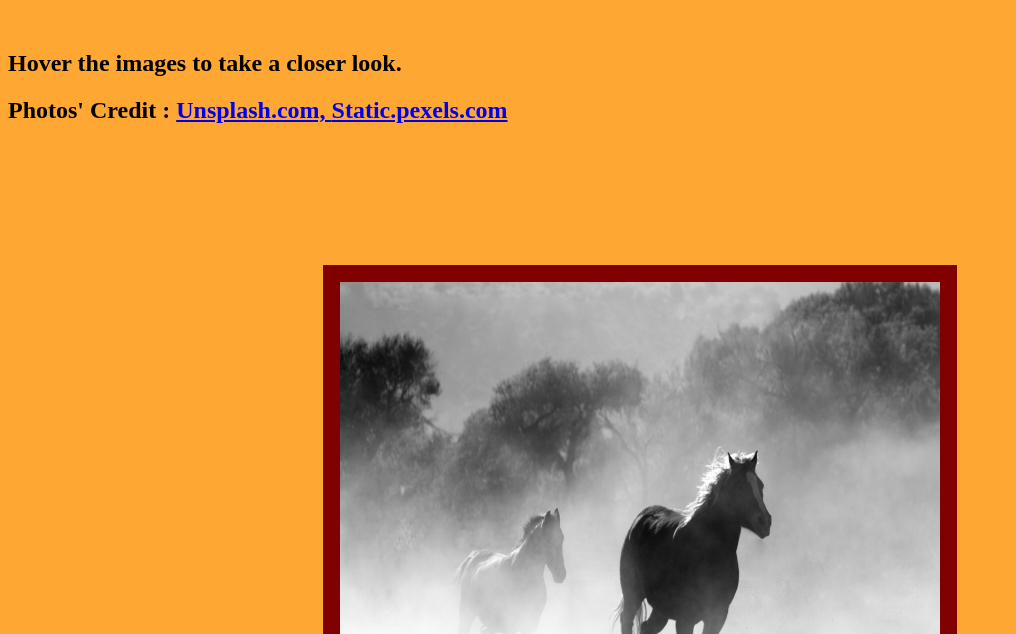
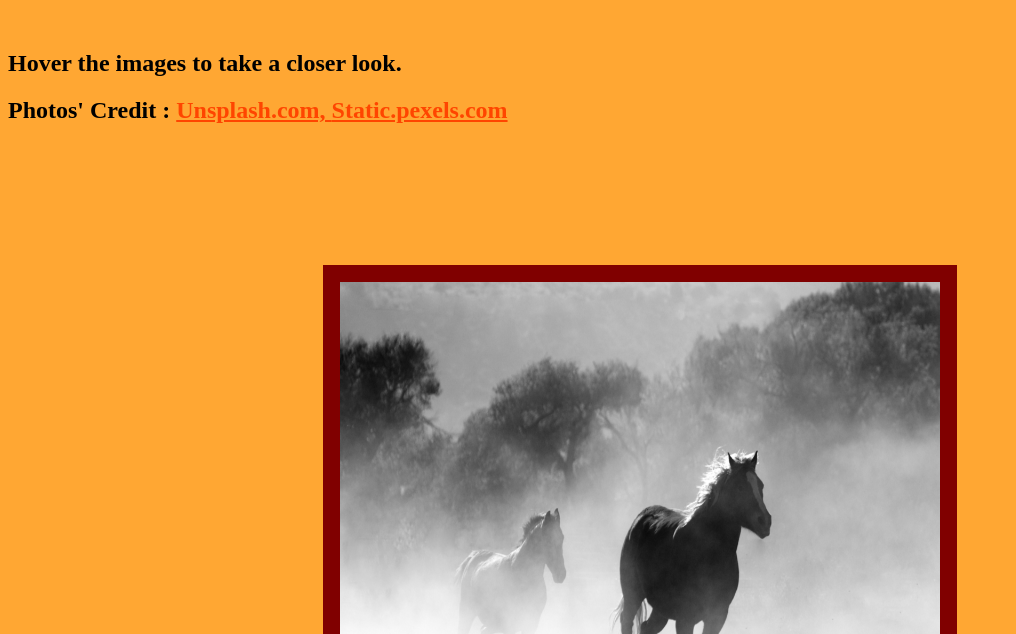
Before and after one commit to Atharv-Rege/wildlife, a plain HTML site: page index.html in a window 1280 px wide. Shown: the part 166-800 px from the top of the page, without its empty margins (0-1016 px from the left). Drawn offline with Linux system fonts and the light colour scheme; a web font is replaced by a local one.

Commit message:
Update style.css

```diff
--- a/style.css
+++ b/style.css
@@ -38,3 +38,11 @@ img {
 	height: 500px;
 	margin: 67px;
 }
+
+a {
+	color: orangered;
+}
+
+a:hover {
+	color: orangered;
+}
```
